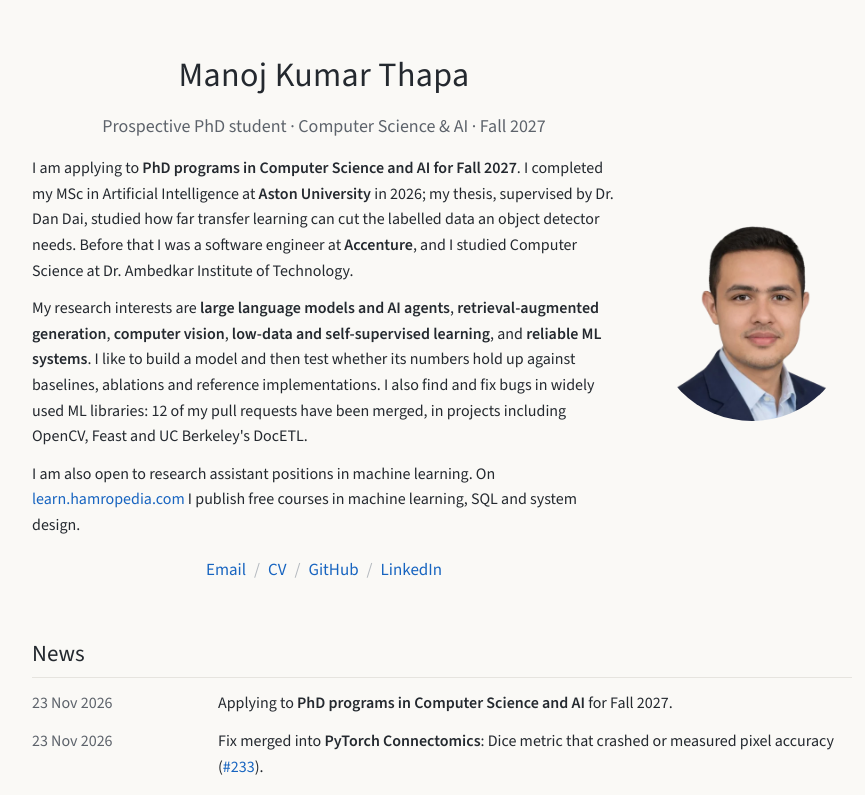
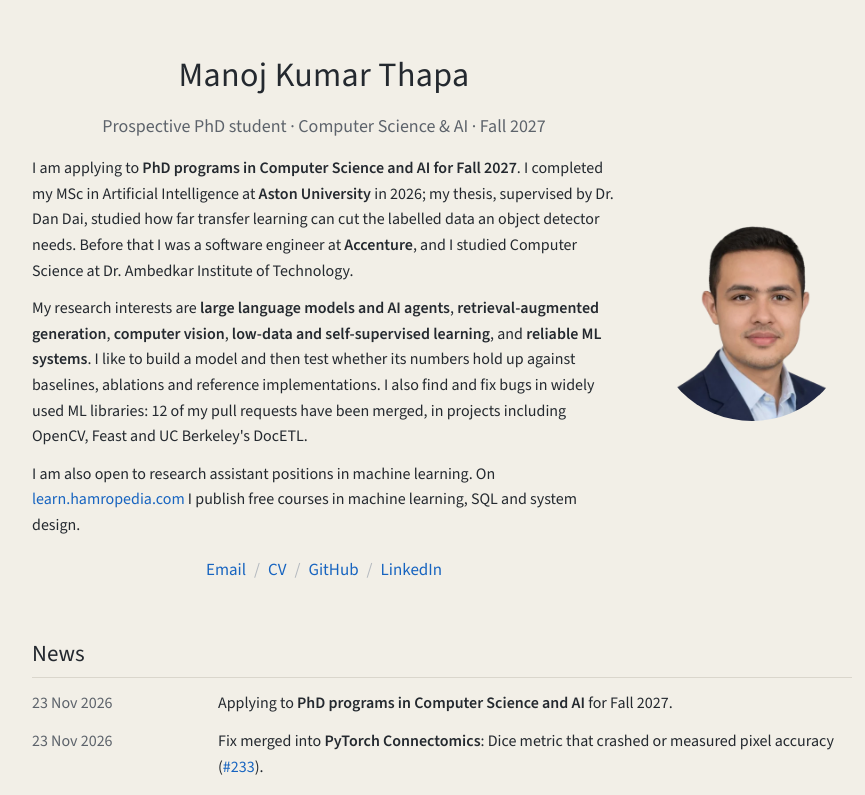
Before and after one commit to iammanoj807/profile, a React (Vite) app: page / in a window 1280 px wide. Shown: the top 795 px of the page, without its empty margins (198-1063 px from the left). Built offline with nearby package versions, Linux system fonts and the light colour scheme.

Commit message:
Use a warm paper background

```diff
--- a/index.html
+++ b/index.html
@@ -7,7 +7,7 @@
     <title>Manoj Kumar Thapa · Machine Learning</title>
     <meta name="description"
         content="Prospective PhD student in Computer Science and AI (Fall 2027). MSc Artificial Intelligence, Aston University. Research interests: LLMs and AI agents, retrieval, computer vision, low-data and self-supervised learning, reliable ML systems. 12 merged pull requests in OpenCV, Feast, DocETL and other ML libraries.">
-    <meta name="theme-color" content="#faf9f6">
+    <meta name="theme-color" content="#f2efe7">
     <link rel="canonical" href="https://iammanoj807.github.io/profile/">
 
     <!-- Open Graph / Facebook -->
--- a/src/index.css
+++ b/src/index.css
@@ -1,15 +1,15 @@
 /* A plain academic homepage: soft off-white page, one sans-serif font, blue links, one column. */
 
 :root {
-  --bg: #faf9f6;        /* warm off-white page, easier on the eyes than pure white */
+  --bg: #f2efe7;        /* warm off-white page, easier on the eyes than pure white */
   --card: #ffffff;      /* figures and logos sit on white cards */
   --text: #24292f;
   --muted: #5d636b;
   --link: #1764c0;
   --link-hover: #1764c0;  /* same blue as links: hover shows only the underline */
-  --rule: #e6e4df;
+  --rule: #dad6cc;
   --highlight: #fff6d0;
-  --thumb-border: #e0ded8;
+  --thumb-border: #d6d2c8;
   --page: 860px;
 }
 
```
